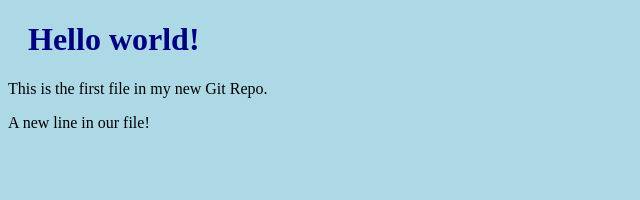
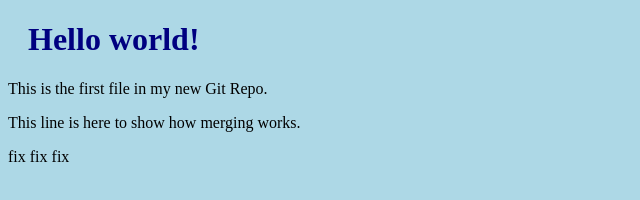
Before and after one commit to technomav/hello-world.github.io, a plain HTML site: page index.html in a window 1280 px wide. Shown: the whole page, without its empty margins (0-640 px from the left). Drawn offline with Linux system fonts and the light colour scheme.

Commit message:
updated index.html with emergency fix

```diff
--- a/index.html
+++ b/index.html
@@ -8,7 +8,7 @@
 
 <h1>Hello world!</h1>
 <p>This is the first file in my new Git Repo.</p>
-<p>A new line in our file!</p>
-
+<p>This line is here to show how merging works.</p>
+<p>fix fix fix</p>
 </body>
 </html>
```
